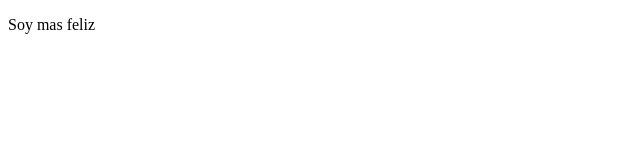
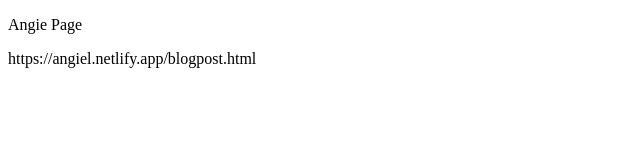
Before and after one commit to AngieeLicon/HyperBlock, a plain HTML site: page index.html in a window 1280 px wide. Shown: the whole page, without its empty margins (0-640 px from the left). Drawn offline with Linux system fonts and the light colour scheme.

Commit message:
Agregando link a BLOGPOST

```diff
--- a/index.html
+++ b/index.html
@@ -7,6 +7,7 @@
     <title> Page Angie</title>
 </head>
 <body>
-    <p>Soy mas feliz </p>
+    <p>Angie Page  </p>
+    <p>https://angiel.netlify.app/blogpost.html </p>
 </body>
 </html>
```
